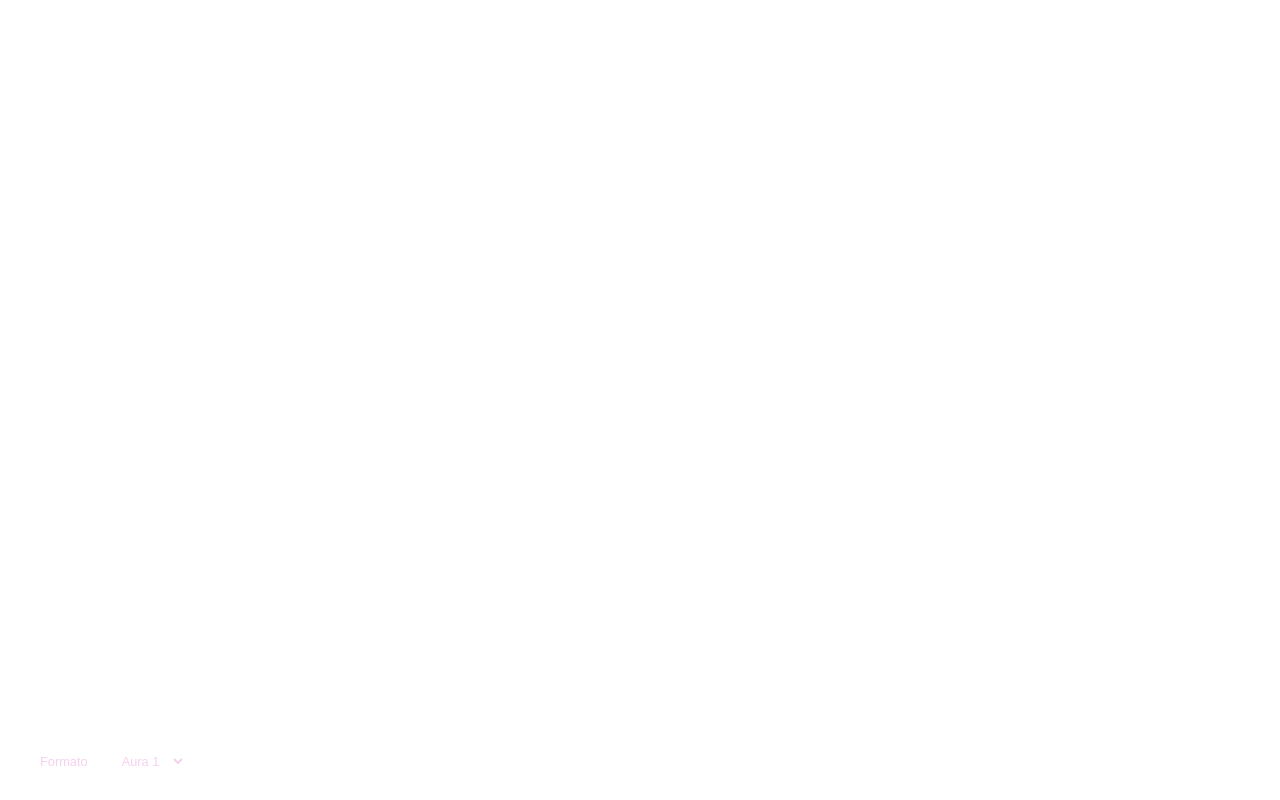
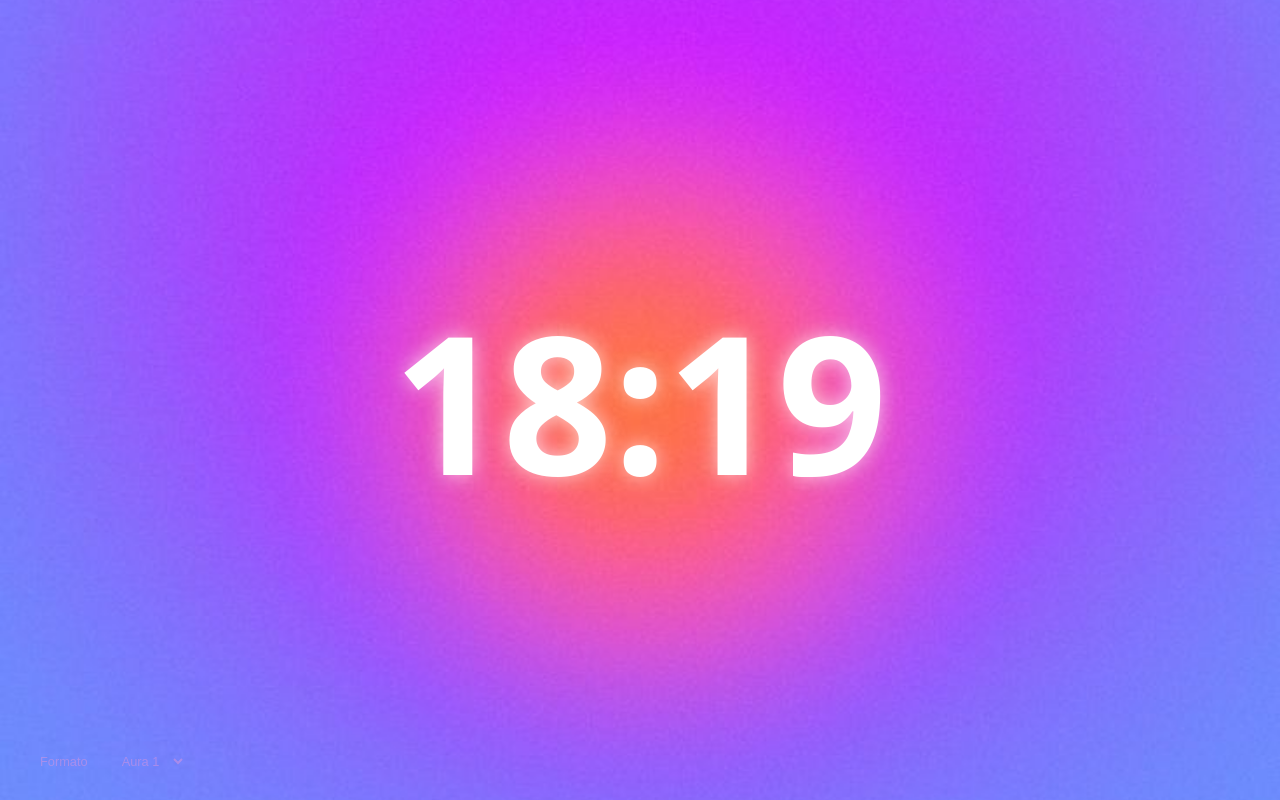
Before and after one commit to meduardajustino/Aura-Clock-Screensaver, a plain HTML site: page index.html in a window 1280 px wide. Drawn offline with Linux system fonts and the light colour scheme.

Commit message:
Alteração no background

```diff
--- a/style.css
+++ b/style.css
@@ -5,6 +5,7 @@ body {
     justify-content: center;
     align-items: center;
     height: 100vh;
+    background-image: url('imagens/aura_1.jpg');
     background-size: cover;
     background-position: center;
     transition: background 0.5s ease-in-out;
```
